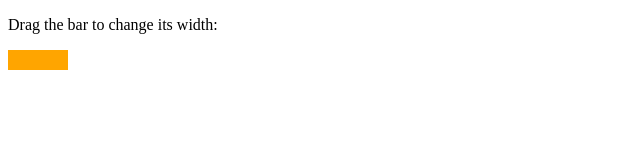
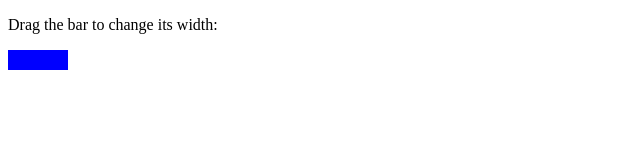
Before and after one commit to kylecho/web-fundamentals, a plain HTML site: page html-test/drag-the-bar.html in a window 1280 px wide. Shown: the whole page, without its empty margins (0-640 px from the left). Drawn offline with Linux system fonts and the light colour scheme.

Commit message:
Change color

```diff
--- a/html-test/drag-the-bar.html
+++ b/html-test/drag-the-bar.html
@@ -5,7 +5,7 @@
 	</head>
 	<body>
 		<p>Drag the bar to change its width:</p>
-		<div style="background: orange; width: 60px; height: 20px">
+		<div style="background: blue; width: 60px; height: 20px">
 		</div>
 		<script>
 			var lastX; // Tracks the last observed mouse X position
```
